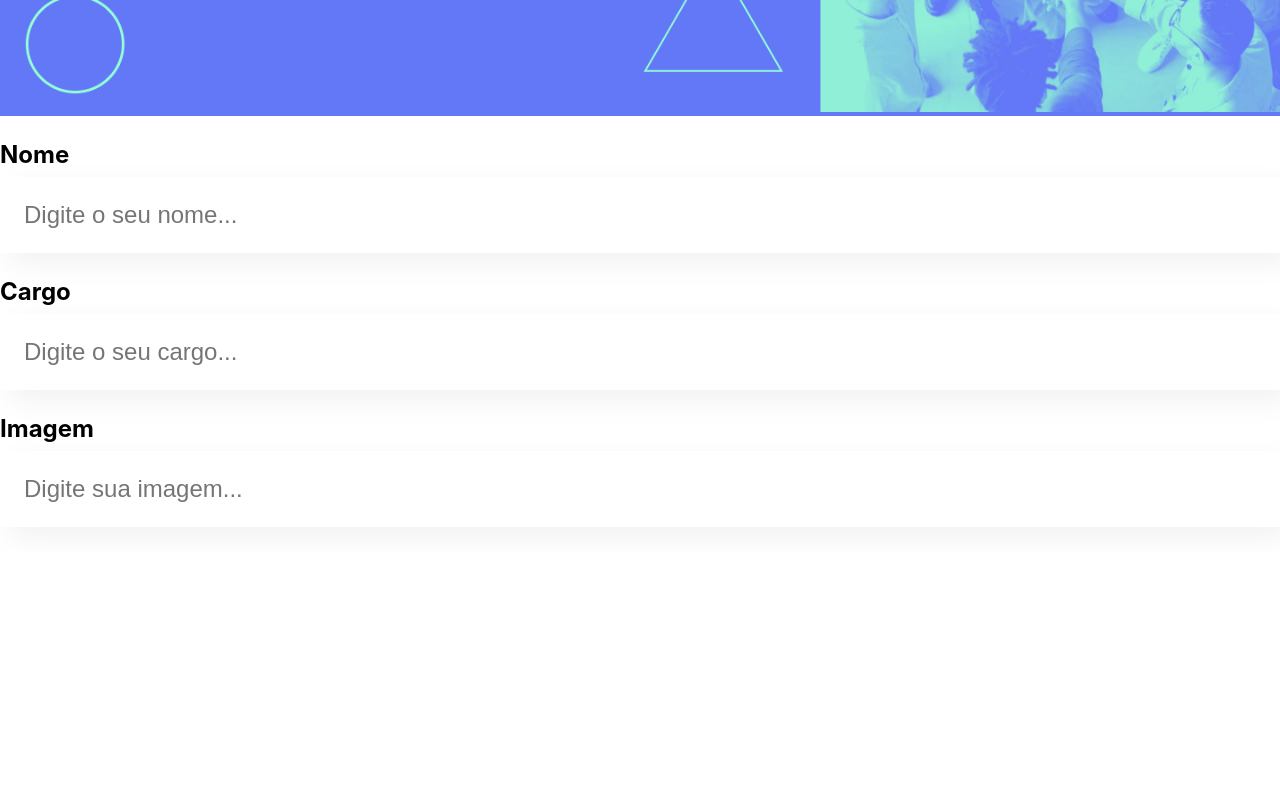
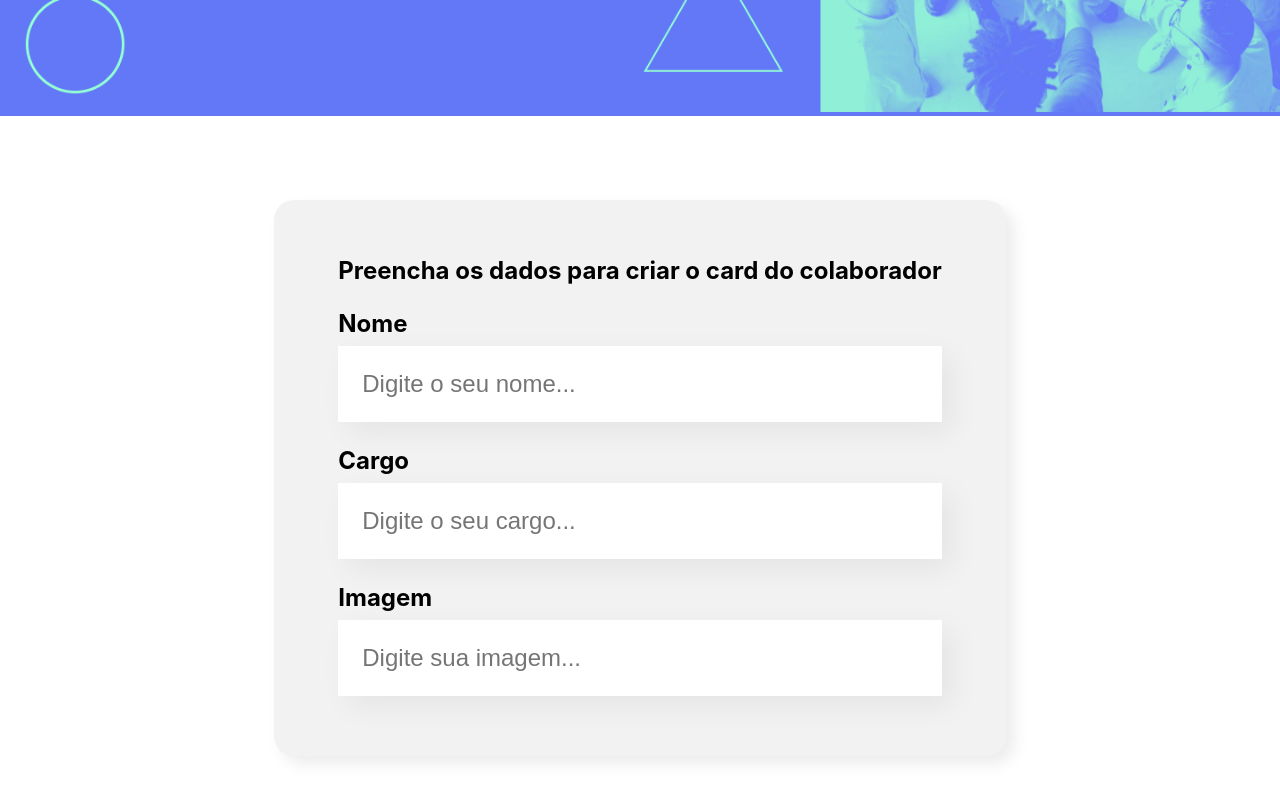
Before and after one commit to JNaicraG/organo, a React (Create React App) app: page / in a window 1280 px wide. Shown: the part 382-1182 px from the top of the page. Before the commit the page ends 933 px from the top, so only its background shows below. Built offline with nearby package versions, Linux system fonts and the light colour scheme.

Commit message:
feat(Formulario): created and implemented

```diff
--- a/src/App.js
+++ b/src/App.js
@@ -1,13 +1,12 @@
 import Banner from './componentes/Banner';
 import { CampoTexto } from './componentes/CampoTexto';
+import { Formulario } from './componentes/Formulario';
 
 function App() {
   return (
     <div className="App">
       <Banner />
-      <CampoTexto label="Nome" placeholder="Digite o seu nome..."/>
-      <CampoTexto label="Cargo" placeholder="Digite o seu cargo..."/>
-      <CampoTexto label="Imagem" placeholder="Digite sua imagem..."/>
+      <Formulario />
     </div>
   );
 }
--- /dev/null
+++ b/src/componentes/Formulario/Formulario.css
@@ -0,0 +1,13 @@
+.formulario{
+    display: flex;
+    justify-content: center;
+    margin: 84px 0;
+}
+
+.formulario form{
+    max-width: 80%;
+    background-color: #f2f2f2;
+    border-radius: 20px;
+    padding: 36px 64px;
+    box-shadow: 8px 8px 16px rgba(0, 0, 0, 0.08);
+}
--- /dev/null
+++ b/src/componentes/Formulario/index.js
@@ -0,0 +1,17 @@
+import { CampoTexto } from '../CampoTexto';
+import './Formulario.css'
+
+const Formulario = () => {
+    return (
+        <section className='formulario'>
+            <form>
+                <h2>Preencha os dados para criar o card do colaborador</h2>
+                <CampoTexto label="Nome" placeholder="Digite o seu nome..." />
+                <CampoTexto label="Cargo" placeholder="Digite o seu cargo..." />
+                <CampoTexto label="Imagem" placeholder="Digite sua imagem..." />
+            </form>
+        </section>
+    )
+}
+
+export { Formulario };
```
